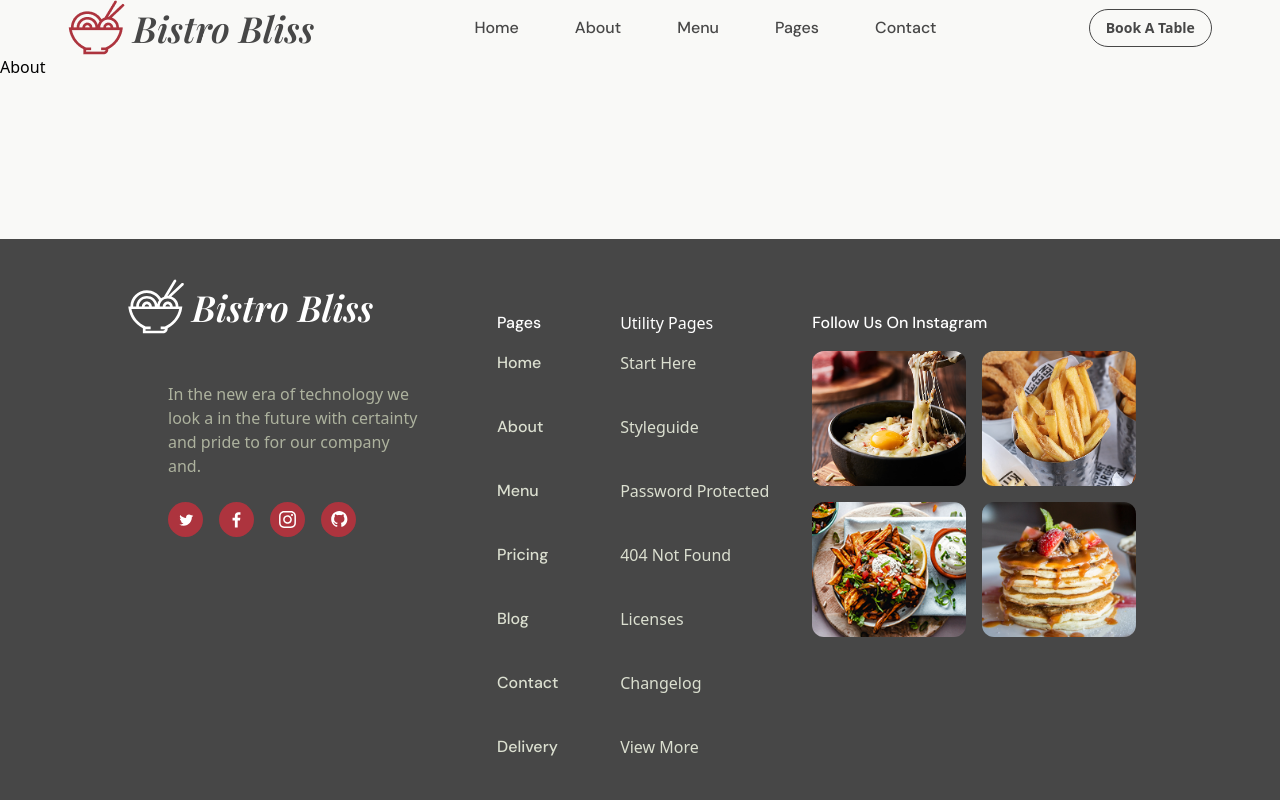
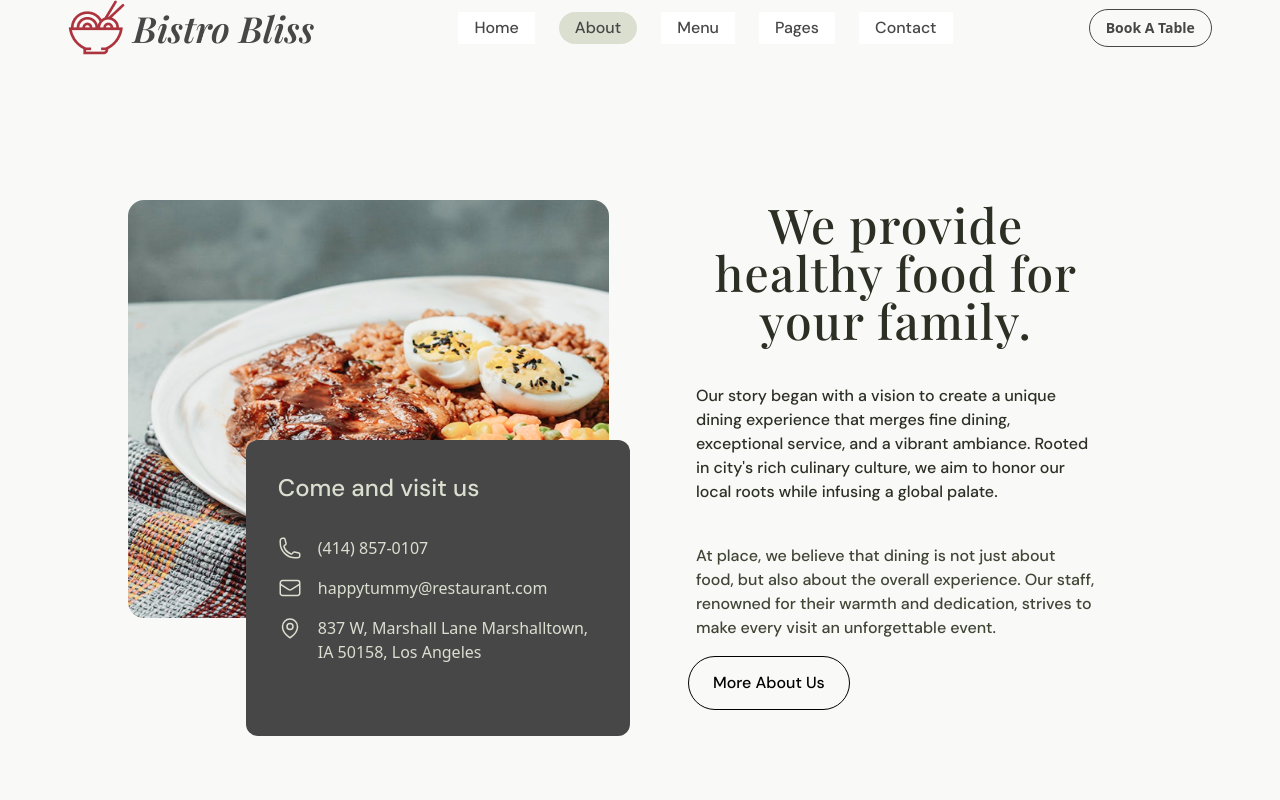
Before and after one commit to Samad0777/food-site, a React (Vite) app: page /about in a window 1280 px wide. Shown: the top 800 px of the page. Built offline with nearby package versions, Linux system fonts and the light colour scheme.

Commit message:
feat: About page visit us section added and navlinks active changes added in the navbar

```diff
--- a/src/components/Navbar.jsx
+++ b/src/components/Navbar.jsx
@@ -1,6 +1,6 @@
 import React, { useState } from 'react'
 import logo from '../assets/images/logo.png'
-import {Link} from 'react-router-dom'
+import {Link, NavLink} from 'react-router-dom'
 import MobileNav from './MobileNav';
 
 const Navbar = () => {
@@ -20,35 +20,35 @@ const Navbar = () => {
 
         <ul className='flex lg:space-x-6 font-dmsans'>
 
-            <Link to="/">
-            <li className='cursor-pointer hover:bg-[#DBDFD0] rounded-2xl px-4 py-1'>
+            <NavLink className={({isActive})=> `${isActive ? "bg-[#DBDFD0] rounded-2xl" : "bg-white" }`} to="/" >
+            <li className="cursor-pointer hover:bg-[#DBDFD0] rounded-2xl px-4 py-1">
               Home
               </li>
-            </Link>
+            </NavLink>
 
-            <Link to="/about">
-            <li className='cursor-pointer hover:bg-[#DBDFD0] rounded-2xl px-4 py-1'>
+            <NavLink className={({isActive})=> `${isActive ? "bg-[#DBDFD0] rounded-2xl" : "bg-white" }`} to="/about">
+            <li className="cursor-pointer hover:bg-[#DBDFD0] rounded-2xl px-4 py-1">
               About
               </li>
-            </Link>
+            </NavLink>
 
-            <Link to="/menu">
+            <NavLink className={({isActive})=> `${isActive ? "bg-[#DBDFD0] rounded-2xl" : "bg-white" }`} to="/menu">
             <li className='cursor-pointer hover:bg-[#DBDFD0] rounded-2xl px-4 py-1'>
               Menu
               </li>
-            </Link>
+            </NavLink>
 
-            <Link to="/pages">
+            <NavLink className={({isActive})=> `${isActive ? "bg-[#DBDFD0] rounded-2xl" : "bg-white" }`} to="/pages">
             <li className='cursor-pointer hover:bg-[#DBDFD0] rounded-2xl px-4 py-1'>
               Pages
               </li>
-            </Link>
+            </NavLink>
 
-            <Link to="/contact">
+            <NavLink className={({isActive})=> `${isActive ? "bg-[#DBDFD0] rounded-2xl" : "bg-white" }`} to="/contact">
             <li className='cursor-pointer hover:bg-[#DBDFD0] rounded-2xl px-4 py-1'>
               Contact
               </li>
-            </Link>
+            </NavLink>
 
         </ul>
 
--- a/src/pages/About.jsx
+++ b/src/pages/About.jsx
@@ -1,10 +1,145 @@
 import React from 'react'
+import eggrice from "../assets/images/eggrice.png"
+import { Link } from 'react-router-dom'
 
 const About = () => {
   return (
-    <div>
-      About
-    </div>
+    <>
+    {/* Visit us section start here  */}
+
+    <section className="min-h-screen py-12 flex items-center justify-center">
+        <div className=" grid grid-rows-2 grid-cols-1 lg:grid-cols-2 lg:grid-rows-1 w-[90%] md:w-[80%]">
+          {/* left side  */}
+          <div className="relative left h-[100%] w-[100%]">
+            <div className=" bg-center rounded-2xl bg-cover lg:h-[82%] w-[100%] h-auto lg:w-[94%]">
+              <img
+                src={eggrice}
+                alt="food"
+                className="h-[100%] w-[100%] rounded-2xl"
+              />
+              <div
+                className="lg:absolute top-[50%] right-0 md:right-[2%] md:top-[47%] px-4 py-3 md:py-4
+               text-[#DBDFD0] bg-primary h-auto rounded-xl w-[100%] lg:w-[75%]"
+              >
+                <div className="flex flex-col justify-around items-left px-4 pb-10">
+                  <h3 className="text-2xl font-dmsans py-4">
+                    Come and visit us
+                  </h3>
+
+                  <div className="flex flex-col my-2 md:my-4 space-x-2 space-y-4">
+                    <div className="flex space-x-2 md:space-x-4">
+                      <p>
+                        <svg
+                          xmlns="http://www.w3.org/2000/svg"
+                          fill="none"
+                          viewBox="0 0 24 24"
+                          strokeWidth="1.5"
+                          stroke="currentColor"
+                          className="size-6"
+                        >
+                          <path
+                            strokeLinecap="round"
+                            strokeLinejoin="round"
+                            d="M2.25 6.75c0 8.284 6.716 15 15 15h2.25a2.25 2.25 0 0 0 2.25-2.25v-1.372c0-.516-.351-.966-.852-1.091l-4.423-1.106c-.44-.11-.902.055-1.173.417l-.97 1.293c-.282.376-.769.542-1.21.38a12.035 12.035 0 0 1-7.143-7.143c-.162-.441.004-.928.38-1.21l1.293-.97c.363-.271.527-.734.417-1.173L6.963 3.102a1.125 1.125 0 0 0-1.091-.852H4.5A2.25 2.25 0 0 0 2.25 4.5v2.25Z"
+                          />
+                        </svg>
+                      </p>
+                      <p>(414) 857-0107</p>
+                    </div>
+
+                    <div className="flex space-x-2 md:space-x-4">
+                      <p>
+                        <svg
+                          xmlns="http://www.w3.org/2000/svg"
+                          fill="none"
+                          viewBox="0 0 24 24"
+                          strokeWidth="1.5"
+                          stroke="currentColor"
+                          className="size-6"
+                        >
+                          <path
+                            strokeLinecap="round"
+                            strokeLinejoin="round"
+                            d="M21.75 6.75v10.5a2.25 2.25 0 0 1-2.25 2.25h-15a2.25 2.25 0 0 1-2.25-2.25V6.75m19.5 0A2.25 2.25 0 0 0 19.5 4.5h-15a2.25 2.25 0 0 0-2.25 2.25m19.5 0v.243a2.25 2.25 0 0 1-1.07 1.916l-7.5 4.615a2.25 2.25 0 0 1-2.36 0L3.32 8.91a2.25 2.25 0 0 1-1.07-1.916V6.75"
+                          />
+                        </svg>
+                      </p>
+                      <p>happytummy@restaurant.com</p>
+                    </div>
+
+                    <div className="flex space-x-2 md:space-x-4">
+                      <p>
+                        <svg
+                          xmlns="http://www.w3.org/2000/svg"
+                          fill="none"
+                          viewBox="0 0 24 24"
+                          strokeWidth="1.5"
+                          stroke="currentColor"
+                          className="size-6"
+                        >
+                          <path
+                            strokeLinecap="round"
+                            strokeLinejoin="round"
+                            d="M15 10.5a3 3 0 1 1-6 0 3 3 0 0 1 6 0Z"
+                          />
+                          <path
+                            strokeLinecap="round"
+                            strokeLinejoin="round"
+                            d="M19.5 10.5c0 7.142-7.5 11.25-7.5 11.25S4.5 17.642 4.5 10.5a7.5 7.5 0 1 1 15 0Z"
+                          />
+                        </svg>
+                      </p>
+                      <p>
+                        837 W, Marshall Lane Marshalltown, IA 50158, Los Angeles
+                      </p>
+                    </div>
+                  </div>
+                </div>
+              </div>
+            </div>
+          </div>
+
+          {/* left side ended  */}
+
+          {/* right side started  */}
+
+          <div className="right">
+            <div className="h-auto w-[100%]">
+              <div className="mt-5 md:mt-10 lg:mt-0 md:px-10">
+                <h3 className="font-playfair text-center tracking-wide text-3xl md:text-5xl text-secondary">
+                  We provide healthy food for your family.
+                </h3>
+                <p className="font-dmsans text-secondary py-10 px-4">
+                  Our story began with a vision to create a unique dining
+                  experience that merges fine dining, exceptional service, and a
+                  vibrant ambiance. Rooted in city's rich culinary culture, we
+                  aim to honor our local roots while infusing a global palate.
+                </p>
+                <p className="font-dmsans text-[#414536] pb-4 px-4">
+                  At place, we believe that dining is not just about food, but
+                  also about the overall experience. Our staff, renowned for
+                  their warmth and dedication, strives to make every visit an
+                  unforgettable event.
+                </p>
+
+                <Link to="/about">
+                  <button
+                    className="mx-2 font-dmsans border rounded-4xl xl:px-6  px-6 py-3.5 cursor-pointer
+        transition-all duration-300 ease-in-out hover:bg-primary hover:text-white"
+                  >
+                    More About Us
+                  </button>
+                </Link>
+              </div>
+            </div>
+          </div>
+
+          {/* right side ended  */}
+        </div>
+      </section>
+
+      {/* Visit us section Ended here  */}
+    </>
   )
 }
 
--- a/src/pages/Home.jsx
+++ b/src/pages/Home.jsx
@@ -554,7 +554,7 @@ const Home = () => {
                   </div>
                 </div>
               );
-            })};
+            })}
           </div>
         </div>
       </section>
```
Also changed, not shown: src/assets/images/eggrice.png (added).
